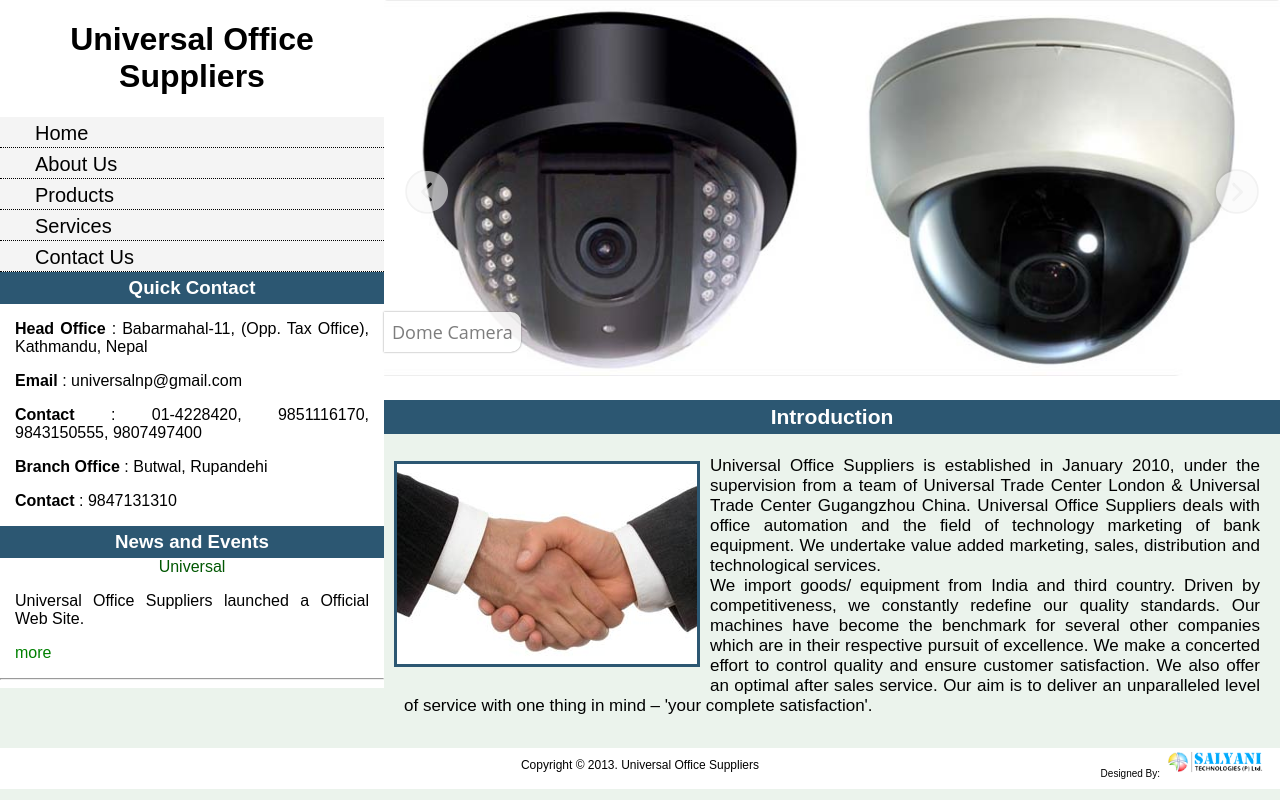
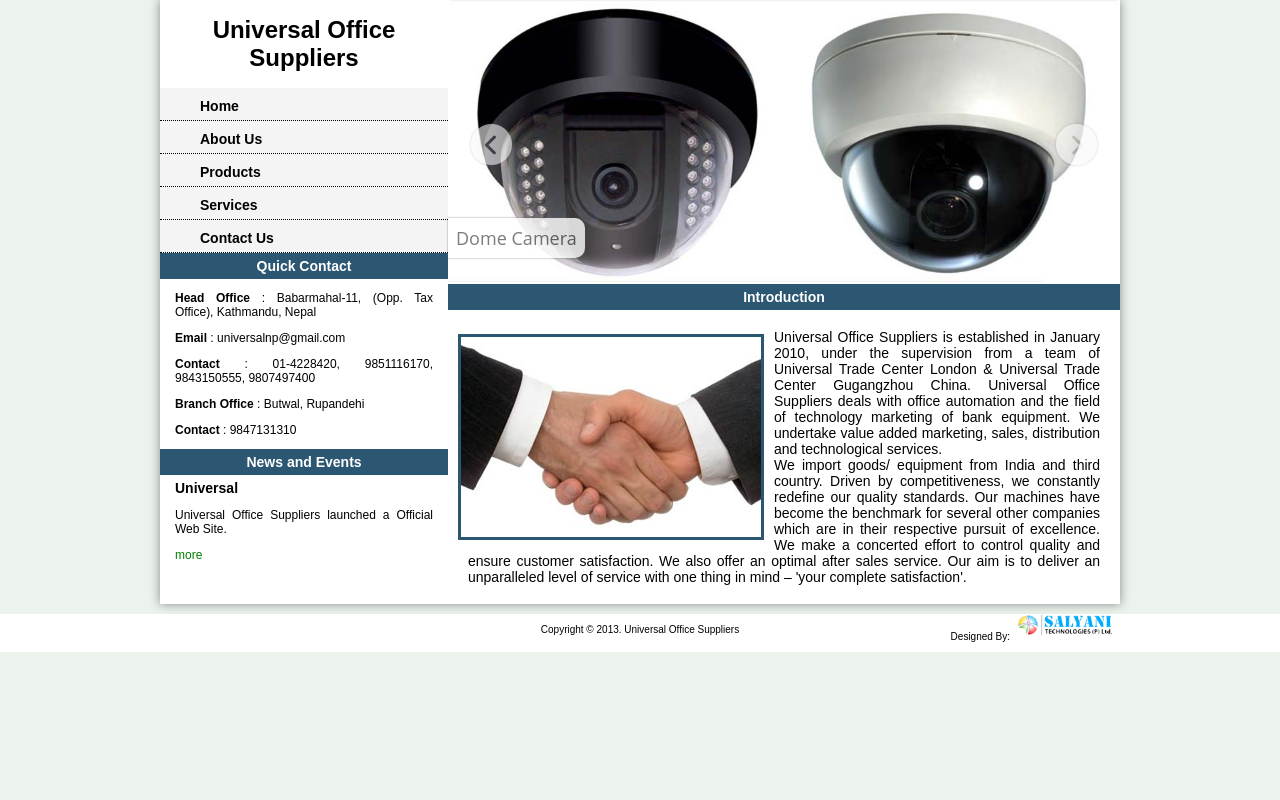
Before and after one commit to infotechnab/universal-web, a CodeIgniter app: page /universal-web/index.php/view/index in a window 1280 px wide. Run offline with CodeIgniter, Linux system fonts and the light colour scheme; some libraries are stand-ins or nearby versions.

Commit message:
CSS Changed

```diff
--- a/application/views/templates/left.php
+++ b/application/views/templates/left.php
@@ -111,6 +111,7 @@ else
               $retval = $string;
               echo strip_tags($retval);
           }
+
           else
           {
               $retval = Substr($string,0,$wordsreturned);
@@ -119,7 +120,7 @@ else
           <?php echo strip_tags($retval);
 
           } ?> </p>
-         <p class="n-body"> <?php echo anchor('view/events/'.$aid,'more','style="color:green;"'); ?> </p> <hr/> <?php } ?>
+         <p class="n-body"> <?php echo anchor('view/events/'.$aid,'more','style="color:green;"'); ?> </p> <?php } ?>
         </div>
 
 
--- a/application/views/templates/right.php
+++ b/application/views/templates/right.php
@@ -35,15 +35,18 @@
 </div>
 </div>
 <!--//======full div close=========//-->
+<div class="clear" > </div>
 </div>
 <div class="clear" > </div>
-<div id="footer">
+<div id="footerFull">
+    <div id="footer">
                  <div  id="copyright">  Copyright &copy;  2013. Universal Office Suppliers  </div>
 
         <div class="credit"> Designed By:
             <img src="<?php echo base_url(); ?>content/images/salyaniTech.png" alt="salyani logo"  />
         </div>
             <div class="clear" > </div>
+    </div>
 </div>
 </body>
 </html>
--- a/content/styles/me.css
+++ b/content/styles/me.css
@@ -1,13 +1,22 @@
+
 body{margin: 0;
         padding: 0;
           background-color: #EBF3EC;
          font-family:Arial,Helvetica,sans-serif;
+         font-size: 12px;
+
+}
+.full{
+
+    box-shadow: 0px 0px 10px #888888;
+    background-color: #fff;
 }
 
-.full{
+.full, #footer{
     margin: 0 auto 0 auto;
     padding: 0;
-    width: 100%;
+    width: 75%;
+    margin: 0 auto 0 auto;
 
 }
 
@@ -31,6 +40,7 @@ p{
 
 }
 .title-name h3{
+    font-size: 14px;
     margin: 0;
     padding: 5px;
    background-color: #2c5772;
@@ -59,9 +69,11 @@ p{
 }
 
 .sub-title-name{
-    font-size: 16px;
-    color: #005702;
-    text-align: center;
+    padding: 5px 10px 0px 15px;
+    font-size: 14px;
+
+    font-weight: bold;
+
 }
 
 
@@ -79,13 +91,15 @@ z-index: -5;}
 .menu-item ul{
     margin: 0;
     width: 100%;
-    font-size: 20px;
+    font-size: 14px;
 
 }
 .menu-item ul li{
     margin: 0;
     list-style: none;
-    padding: 5px;
+    padding: 10px;
+    font-weight: bold;
+    height: 12px;
 
 }
 .list{
@@ -97,10 +111,12 @@ z-index:-100;
 
 .menu-item li{
     border-bottom: dotted #000 1px;
+
 }
 .list a
 {
     padding-left: 30px;
+
 
 }
 
@@ -110,9 +126,11 @@ z-index:-100;
 	position: relative;
 	display:none;
 
+
 }
 .menu-item ul li{
     background-color: #f4f4f4;
+
 }
 
 .menu-item ul li:hover{
@@ -127,11 +145,12 @@ z-index:-100;
         left:99%;
 	padding:10px;
         z-index:5000;
-       max-width:300%;
+        max-width:300%;
 }
 .menu-item ul li:hover ul li{
     padding:5px;
     max-width:100%;
+    height: 12px;
 }
 .menu-item ul li:hover ul li:hover {
 		background-color: #D0D0D0;
@@ -176,19 +195,18 @@ a
 .slider{
     background-color: #fff;
     width: 100%;
-    height: 400px;
+
     z-index: -3000;
 }
 .content{
 
     width: 100%;
-
-    font-size: 18px;
+    font-size: 16px;
 }
 .page-pragraph{
     z-index: 500;
     width: 100%;
-    background-color: #EBF3EC;
+
 
 }
 
@@ -203,7 +221,7 @@ a
 
 }
 .para{
-    font-size: 17px;
+    font-size: 14px;
     padding: 5px 20px 5px 20px;
 
 }
@@ -212,7 +230,7 @@ a
 
 #copyright{
 
-    font-size: 12px;
+    font-size: 10px;
     text-align: center;
     max-width: 300px;
     margin: 0 auto 0 auto;
@@ -233,6 +251,11 @@ a
 .clear{
     clear: both;
 }
+#footerFull
+{
+    width: 100%;
+    background-color: #fff;
+}
 
 #footer
 {
```
Also changed, not shown: application/views/event/index.php (+5 -4 lines).
